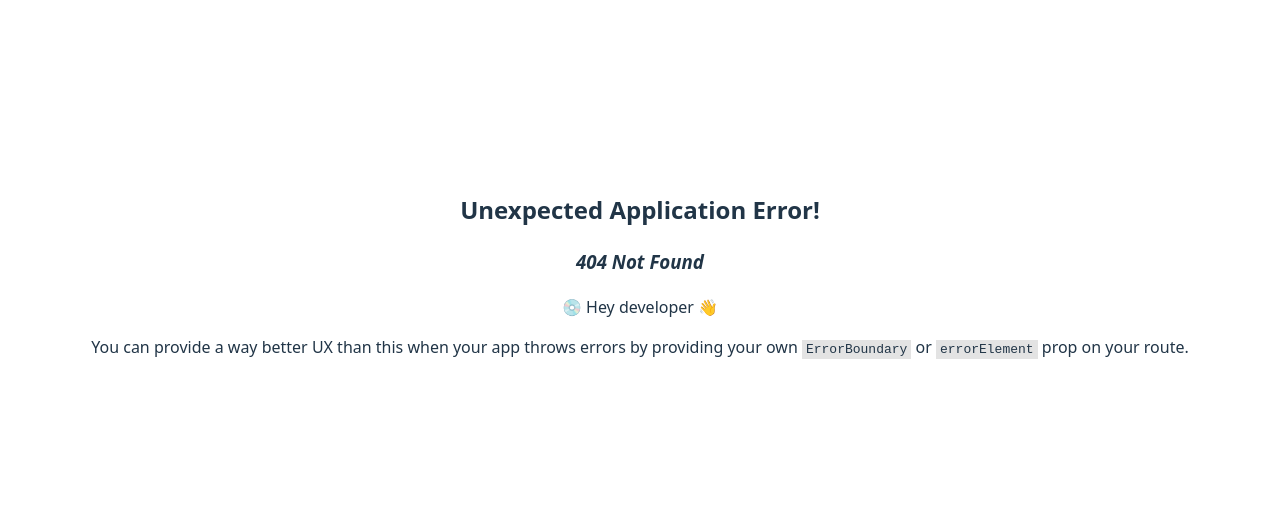
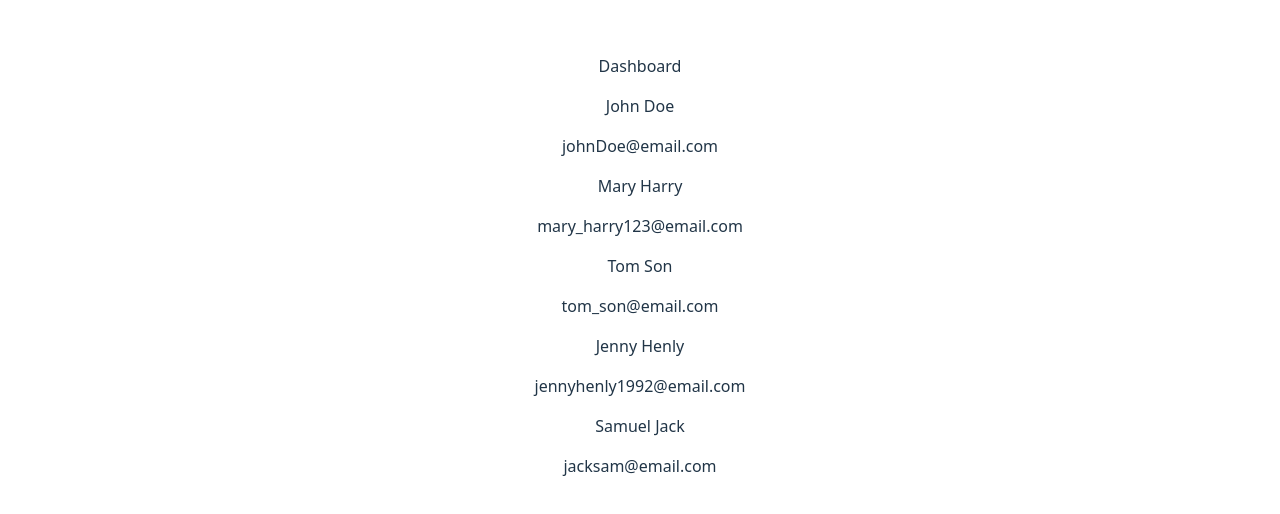
Before and after one commit to wolfather/backoffice-sample, a React (Vite) app: page /dashboard in a window 1280 px wide. Before the commit this address had no page. Shown: the part 126-640 px from the top of the page. Built offline with nearby package versions, Linux system fonts and the light colour scheme.

Commit message:
feat: list users with stub data

```diff
--- a/src/app/Dashboard/Dashboard.tsx
+++ b/src/app/Dashboard/Dashboard.tsx
@@ -1,8 +1,28 @@
+import dashboardData from "../../ __mock__/users.json"
+import { useEffect, useState } from "react"
+import { User } from "../components/User/User";
 
 export function Dashboard() {
+    const [users, setUsers] = useState<any[]>([])
+
+    useEffect(() => {
+        setUsers(dashboardData)
+    }, []);
+
+    console.log({users})
+
     return (
         <div>
             Dashboard
+
+            {
+                users[0] ?
+                <div>
+                    {users.map(user => (
+                        <User key={user.id} data={user} />
+                    ))}
+                </div> : <></>
+            }
         </div>
     )
 }
--- a/src/app/components/User/User.tsx
+++ b/src/app/components/User/User.tsx
@@ -1,9 +1,15 @@
+import { type HTMLAttributes } from "react";
+import type { UserEntity } from "./user.entity";
 
-export function User() {
+interface UserComponentProps extends HTMLAttributes<HTMLDivElement> {
+    data: UserEntity
+}
+export function User({data, ...rest}: UserComponentProps) {
 
     return (
-        <div>
-            User name
+        <div {...rest}>
+            <p>{data.first_name} {data.last_name}</p>
+            <p>{data.email}</p>
         </div>
-    )
+    );
 }
--- a/src/main.tsx
+++ b/src/main.tsx
@@ -5,6 +5,7 @@ import './index.css'
 
 import { createBrowserRouter, RouterProvider } from 'react-router-dom';
 import Login from './app/Login/Login.tsx';
+import { Dashboard } from './app/Dashboard/Dashboard.tsx';
 
 const router = createBrowserRouter([
   {
@@ -12,6 +13,10 @@ const router = createBrowserRouter([
     path: "/",
     Component: Login,
   },
+  {
+    path: "/dashboard",
+    Component: Dashboard,
+  }
 ]);
 
 createRoot(document.getElementById('root')!).render(
```
Also changed, not shown: src/app/components/User/user.entity.ts (added, +7 -0 lines).
